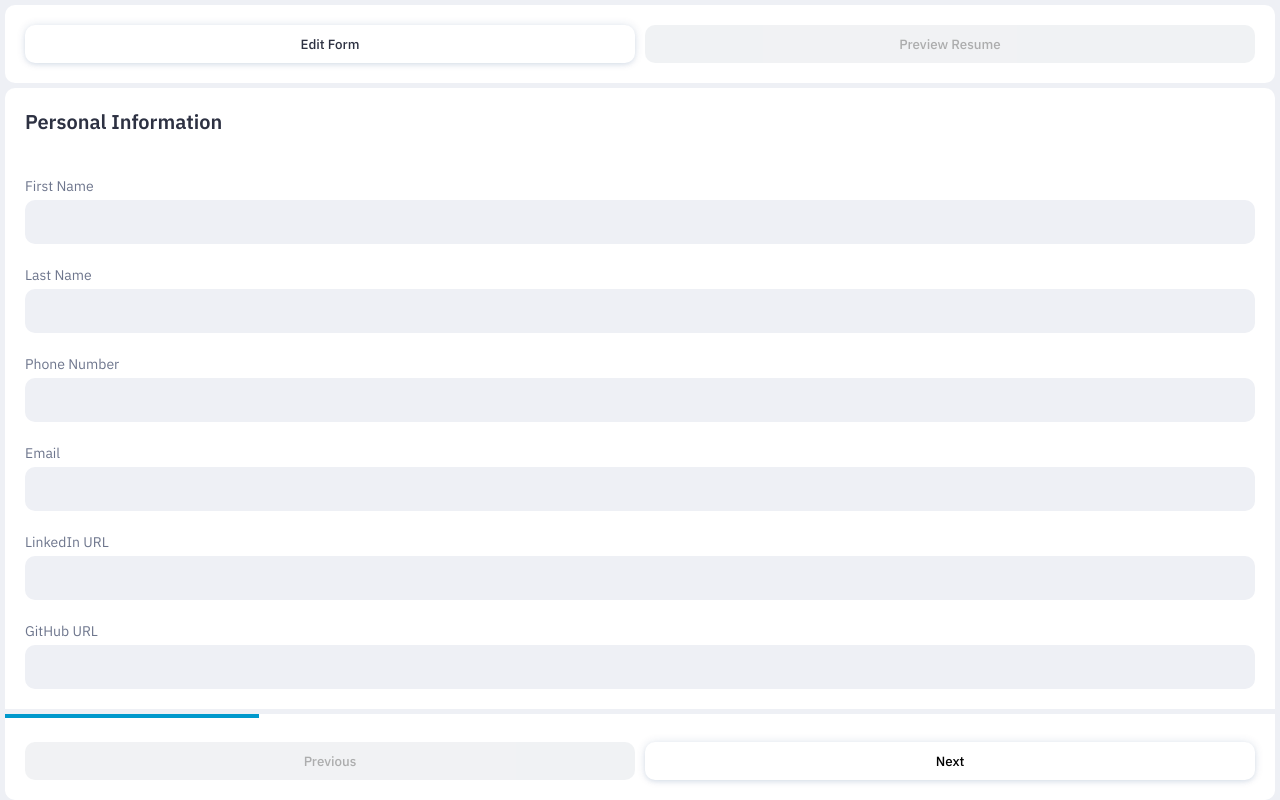
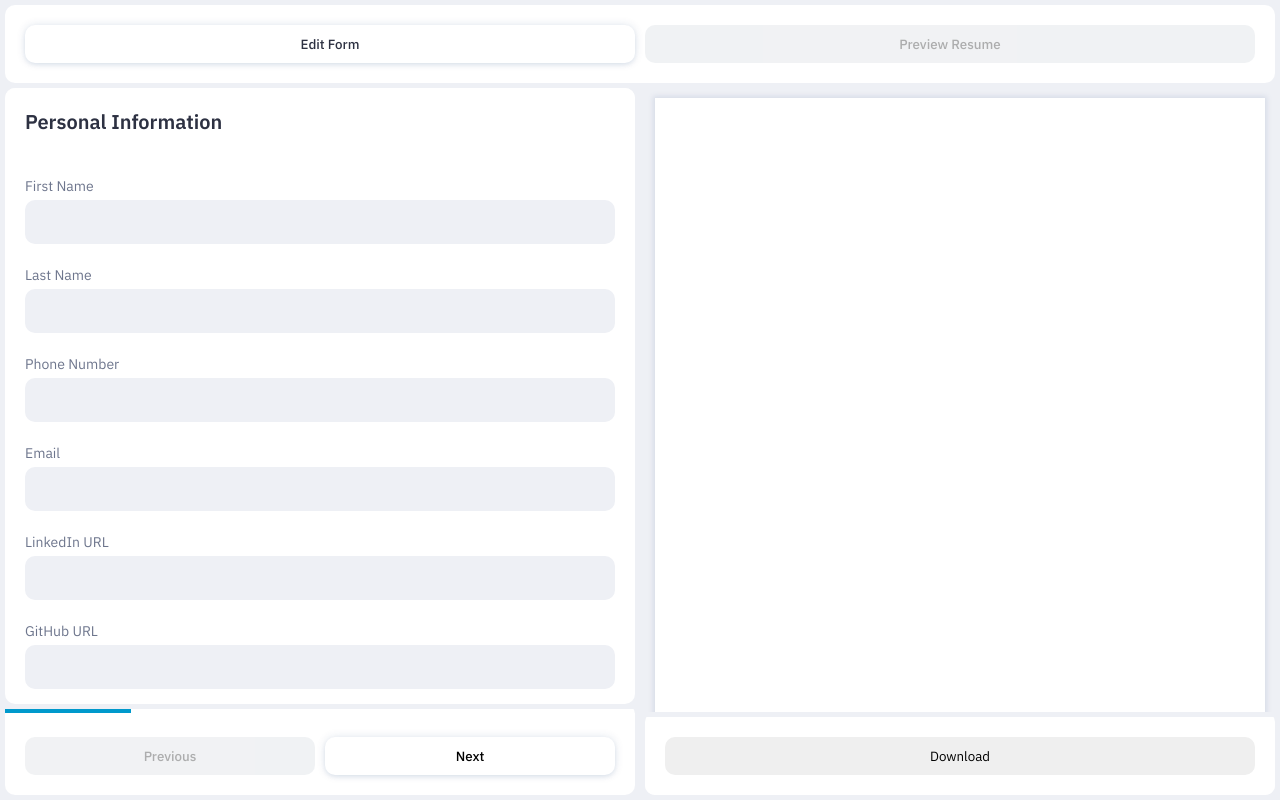
Before and after one commit to Nik-Reyes/Resume-Builder, a React (Vite) app in the folder ResumeBuilder/: page / in a window 1280 px wide. Shown: the top 800 px of the page. Built offline with nearby package versions, Linux system fonts and the light colour scheme.

Commit message:
style: adjust desktop display layout

```diff
--- a/ResumeBuilder/src/App.css
+++ b/ResumeBuilder/src/App.css
@@ -111,11 +111,15 @@ button:disabled {
 }
 
 .page-wrapper {
-  min-height: 100vh;
   display: grid;
-  grid-template-rows: min-content 1fr;
+  grid-template-rows: min-content auto;
   padding: var(--padding-1);
   row-gap: var(--padding-1);
+  height: 100dvh;
+}
+
+.page-wrapper:has(.desktop) {
+  overflow: hidden;
 }
 
 .container {
@@ -125,12 +129,30 @@ button:disabled {
 
 .page-content {
   position: relative;
+  height: 100%;
+}
+
+.page-content:has(.desktop) {
+  overflow: hidden;
 }
 
 .content {
   display: grid;
+
+  height: 100%;
+}
+
+.content.mobile {
   grid-template-rows: 1fr min-content;
-  height: 100%;
+}
+
+.content.desktop {
+  grid-template-columns: 1fr 1fr;
+  column-gap: var(--padding-2);
+}
+
+.form {
+  position: relative;
 }
 
 .page-content > :nth-child(2) {
@@ -146,6 +168,23 @@ button:disabled {
 
 :is(.view-header, .progress-button-wrapper) button {
   font-weight: 500;
+}
+
+.form-col,
+.resume-col {
+  display: grid;
+  grid-template-rows: 1fr min-content;
+  overflow: hidden;
+}
+
+.form-col .form {
+  overflow-y: auto;
+  scrollbar-width: none;
+}
+
+.resume-col .resume-wrapper {
+  overflow-y: auto;
+  scrollbar-width: none;
 }
 
 .form-view {
@@ -487,6 +526,8 @@ input[type="date"][value=""] {
   top: 0;
   left: 0;
   padding: var(--padding-4);
+  background-color: var(--white-1);
+  z-index: 2;
 }
 
 .progress-footer,
@@ -496,6 +537,7 @@ input[type="date"][value=""] {
   left: 0;
   bottom: 0;
   width: 100%;
+  z-index: 10;
 }
 
 .spacer {
@@ -543,8 +585,6 @@ input[type="date"][value=""] {
 
 /* resume styles */
 .resume-wrapper {
-  min-height: 100vh;
-  height: 100%;
   padding: var(--padding-2);
 }
 
```
